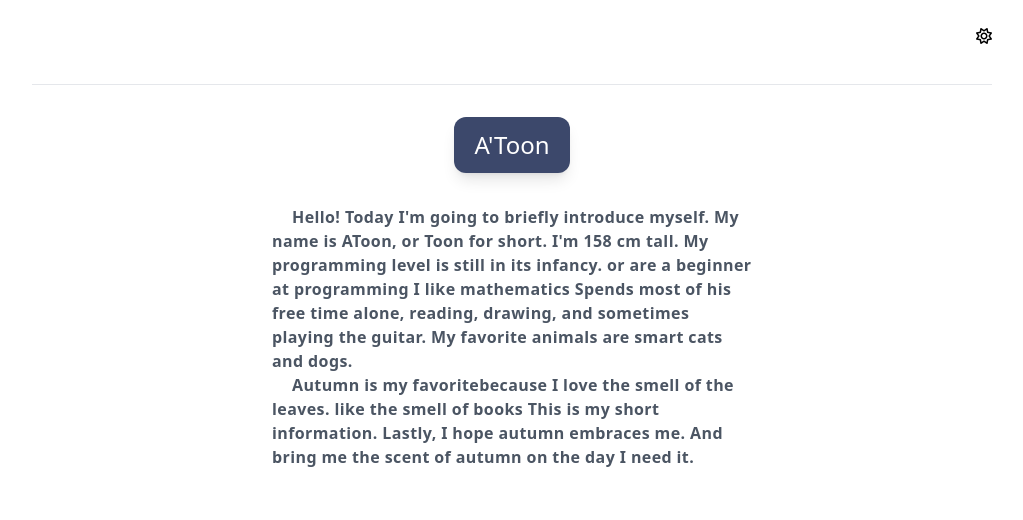
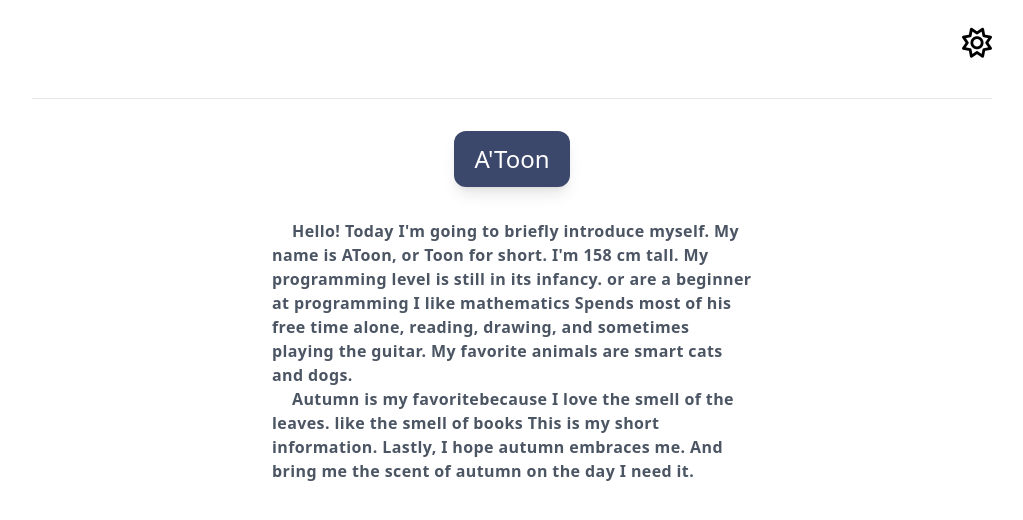
Before and after one commit to Atoonchanmala/Dark-Light-Mode, a website built with Vite: page index.html in a window 1280 px wide. Shown: the whole page, without its empty margins (128-1151 px from the left). Built offline with nearby package versions, Linux system fonts and the light colour scheme.

Commit message:
add untilities tag i width

```diff
--- a/style.css
+++ b/style.css
@@ -1,3 +1,9 @@
 @tailwind base;
+@layer base {
+    i {
+      @apply text-3xl;
+    }
+}
+
 @tailwind components;
 @tailwind utilities;
```
